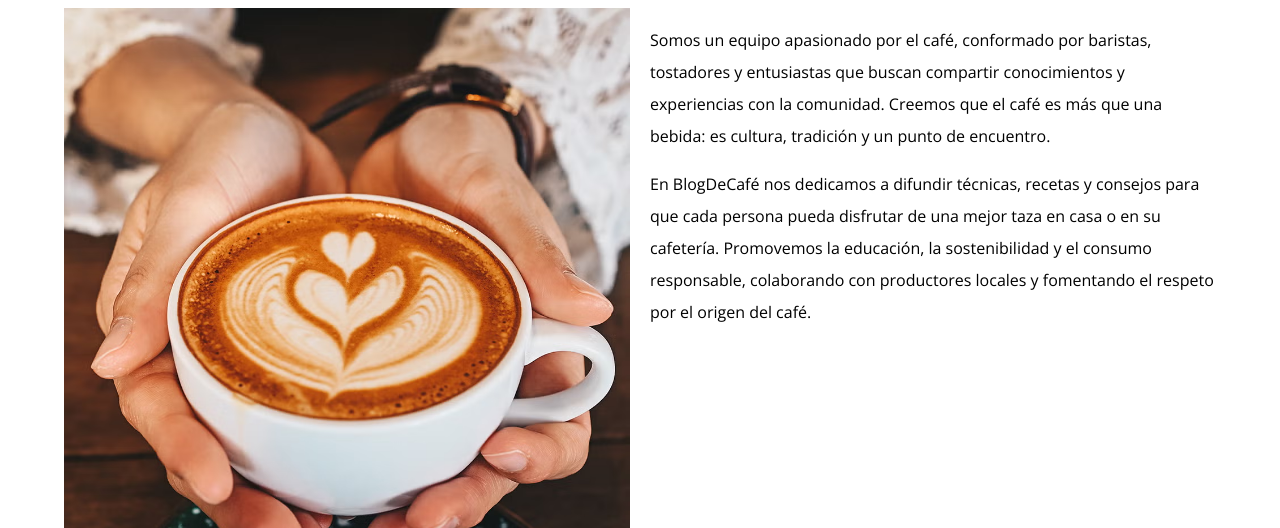
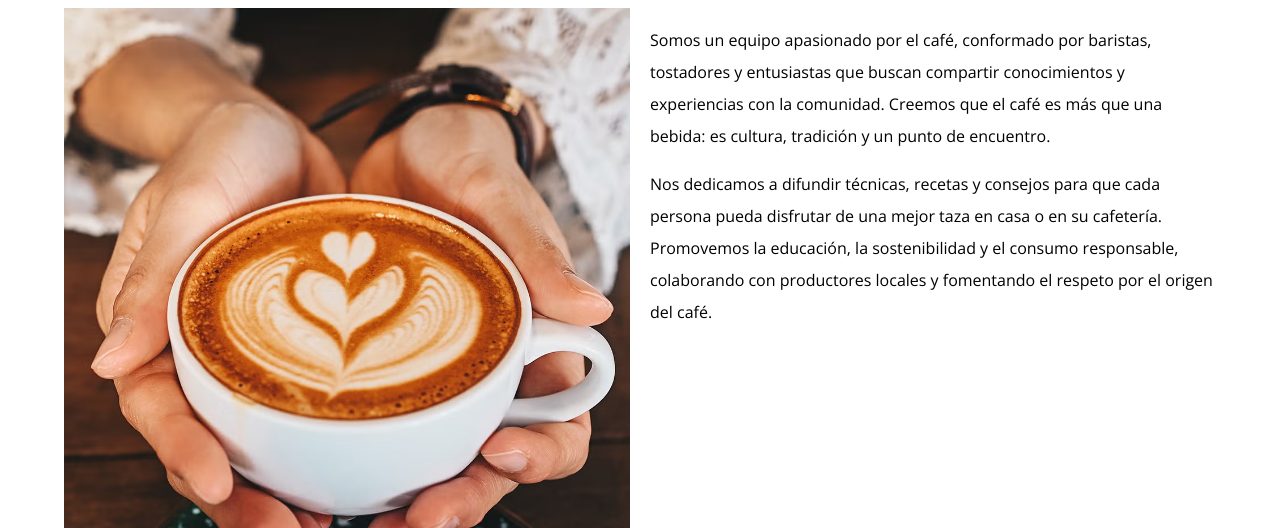
Before and after one commit to alexpc555/blog_de_cafe, a plain HTML site: page nosotros.html in a window 1280 px wide. Shown: the part 694-1222 px from the top of the page. Drawn offline with nearby package versions, Linux system fonts and the light colour scheme.

Commit message:
correcion 2

```diff
--- a/nosotros.html
+++ b/nosotros.html
@@ -43,7 +43,7 @@
             <div class="sobre-nosotros__texto">
                 <p>Somos un equipo apasionado por el café, conformado por baristas, tostadores y entusiastas que buscan compartir conocimientos y experiencias con la comunidad. Creemos que el café es más que una bebida: es cultura, tradición y un punto de encuentro.</p>
 
-                <p>En BlogDeCafé nos dedicamos a difundir técnicas, recetas y consejos para que cada persona pueda disfrutar de una mejor taza en casa o en su cafetería. Promovemos la educación, la sostenibilidad y el consumo responsable, colaborando con productores locales y fomentando el respeto por el origen del café.</p>
+                <p>Nos dedicamos a difundir técnicas, recetas y consejos para que cada persona pueda disfrutar de una mejor taza en casa o en su cafetería. Promovemos la educación, la sostenibilidad y el consumo responsable, colaborando con productores locales y fomentando el respeto por el origen del café.</p>
             </div>
         </div>
     </main>
```
